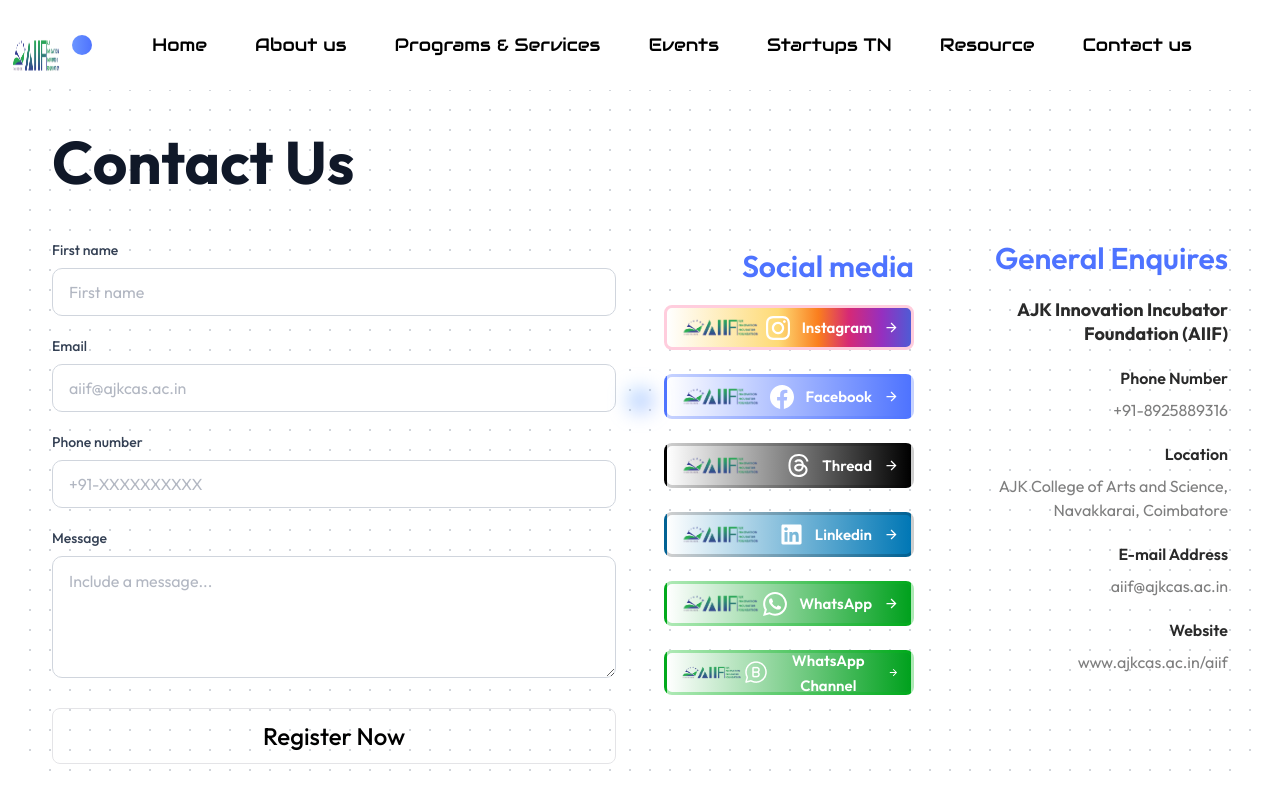
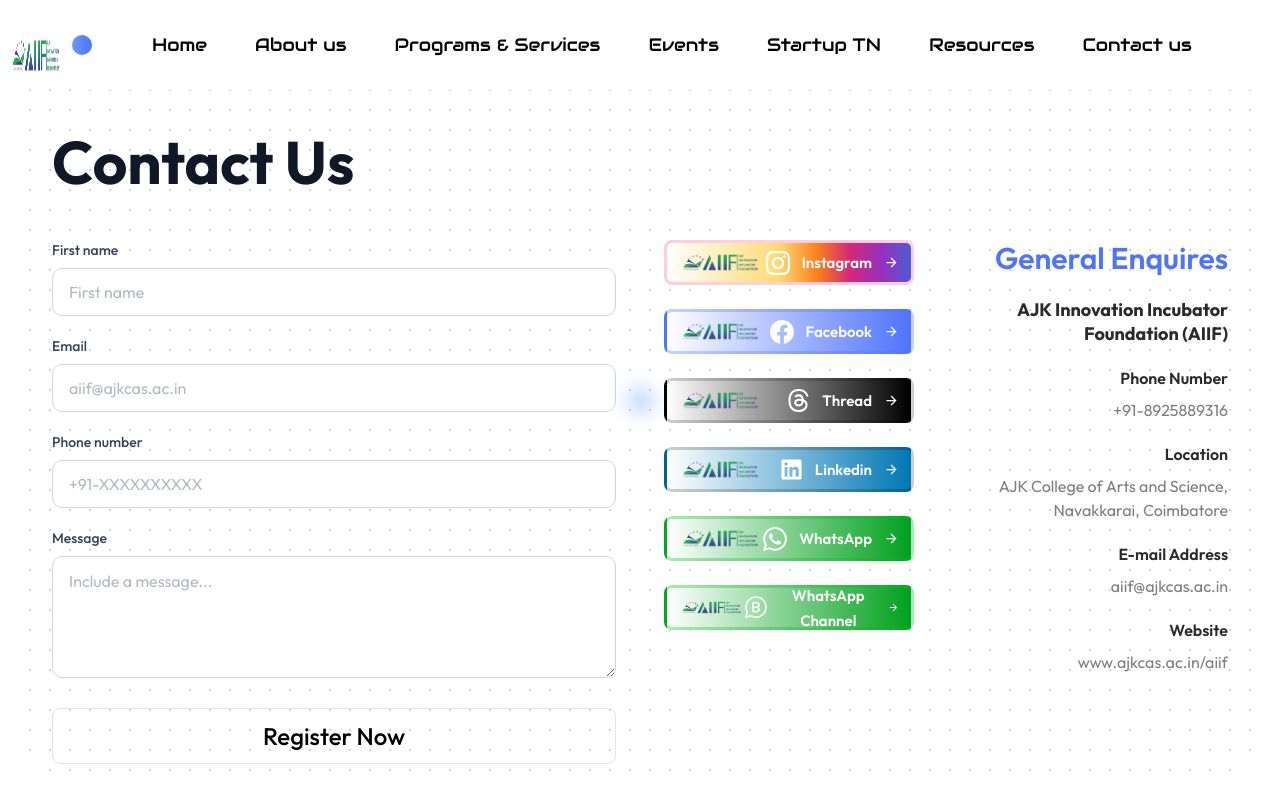
Before and after one commit to sakthiveltofficial/aiif, a Next.js app: page /contact in a window 1280 px wide. Built offline with nearby package versions, Linux system fonts and the light colour scheme.

Commit message:
contect changes completed

```diff
--- a/src/Components/Common/ContactForm.jsx
+++ b/src/Components/Common/ContactForm.jsx
@@ -99,7 +99,7 @@
       <div className="grid grid-cols-1 md:grid-cols-2 gap-6 sm:gap-8 md:gap-12">
 
         {/* Form Section - Left Side */}
-        <div className="order-2 md:order-1">
+        <div className="order-1 md:order-1">
           <form onSubmit={handleSubmit} className="space-y-4 sm:space-y-5">
             {/* Form Fields */}
             <div className="space-y-4 sm:space-y-5">
@@ -215,14 +215,14 @@
         </div>
 
         {/* Main Content Section - Mobile: Top, Large: Right Side */}
-        <div className="order-1 md:order-2 grid grid-cols-1 lg:grid-cols-2 gap-8 lg:gap-16">
+        <div className="order-2 md:order-2 grid grid-cols-1 lg:grid-cols-2 gap-8 lg:gap-16">
 
 
           {/* Social Media Section */}
           <div className="flex flex-col items-end gap-3 w-full max-w-[374px]">
-            <h2 className="font-outfit font-semibold text-lg sm:text-xl md:text-2xl lg:text-3xl leading-[53px] text-[#4E73FF] text-right w-full">
+            {/* <h2 className="font-outfit font-semibold text-lg sm:text-xl md:text-2xl lg:text-3xl leading-[53px] text-[#4E73FF] text-right w-full">
               Social media
-            </h2>
+            </h2> */}
 
             <div className="flex flex-col gap-6 w-full max-w-[370px]">
               {/* Instagram */}
--- a/src/Components/Common/Nav/NavBar.jsx
+++ b/src/Components/Common/Nav/NavBar.jsx
@@ -207,14 +207,14 @@
               href="/startups"
               onClick={() => handleLinkClick('/startups')}
             >
-              Startups TN
+              Startup TN
             </Link>
             <Link
               className="text-black text-sm md:text-lg whitespace-nowrap relative after:absolute after:bottom-0 after:left-0 after:h-[2px] after:w-0 hover:after:w-full after:transition-all after:duration-300 after:bg-gradient-to-r after:from-[#6b95ff] after:to-[#4e73ff]"
               href="/resource"
               onClick={() => handleLinkClick('/resource')}
             >
-              Resource
+              Resources
             </Link>
             <Link
               className="text-black text-sm md:text-lg whitespace-nowrap relative after:absolute after:bottom-0 after:left-0 after:h-[2px] after:w-0 hover:after:w-full after:transition-all after:duration-300 after:bg-gradient-to-r after:from-[#6b95ff] after:to-[#4e73ff]"
@@ -304,7 +304,6 @@
           {/* Modal Content */}
           <div className="px-6 pb-8">
 
-
             <nav ref={navItemsRef} className="space-y-3">
               <Link
                 className="flex items-center text-3xl font-extrabold text-gray-800 py-3 border-b border-gray-100 hover:text-[#6b95ff] transition-colors"
@@ -344,7 +343,7 @@
                 onClick={() => handleLinkClick('/startups')}
               >
                 <Rocket className="w-8 h-8 mr-4" />
-                 Startups TN
+                Startup TN
               </Link>
               <Link
                 className="flex items-center text-3xl font-extrabold text-gray-800 py-3 border-b border-gray-100 hover:text-[#6b95ff] transition-colors"
@@ -352,7 +351,7 @@
                 onClick={() => handleLinkClick('/resource')}
               >
                 <BookOpen className="w-8 h-8 mr-4" />
-                 Resource
+                Resources
               </Link>
               <Link
                 className="flex items-center text-3xl font-extrabold text-gray-800 py-3 border-b border-gray-100 hover:text-[#6b95ff] transition-colors"
```
Lines whose indentation alone changed are shown as unchanged.
